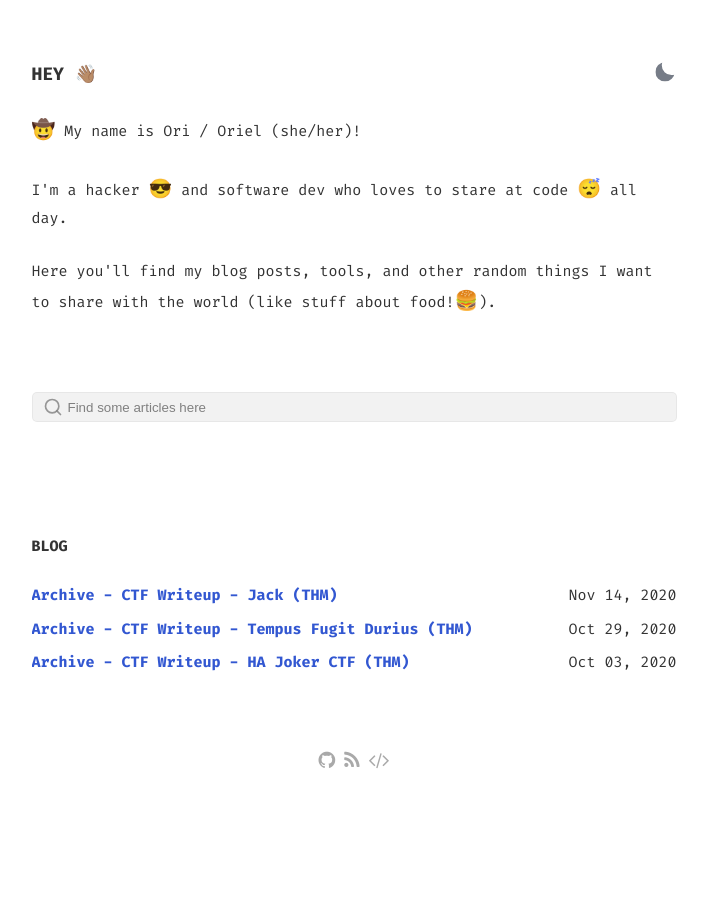
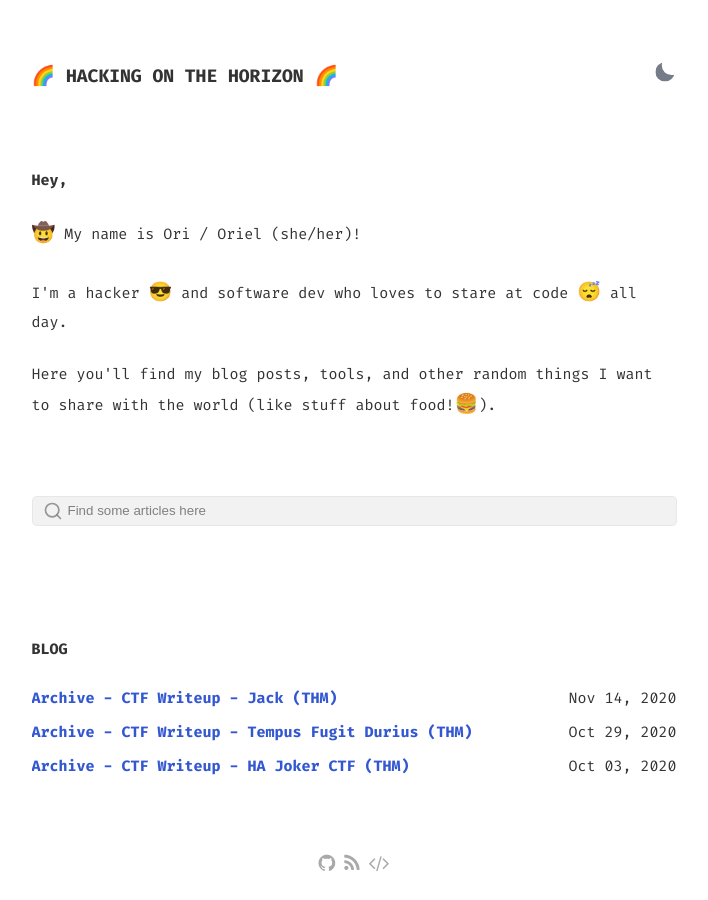
Before and after one commit to OrielOrielOriel/site-old, a Jekyll site: the page built from index.html, in a window 1280 px wide. Shown: the whole page, without its empty margins (286-994 px from the left). Built offline with Jekyll 4.4.1, drawn with Linux system fonts in a browser that asks for light colours.

Commit message:
changed home page emojis

```diff
--- a/index.html
+++ b/index.html
@@ -3,12 +3,19 @@ layout: default
 ---
 <section id="intro">
     <div class="flex-row-between">
-        <h1>Hey 👋🏽</h1>
+        <h1>
+            <a class="emoji">🌈</a>
+            Hacking on the Horizon
+            <a class="emoji">🌈</a>
+        </h1>
         <button title="Change theme" id="theme-toggle" onclick="modeSwitcher()">
             <div></div>
         </button>
     </div>
+    <br/>
+    <br/>
     <div class="bio">
+        <h2>Hey,</h2>
         <p>
             <a class="emoji">🤠</a> My name is Ori / Oriel (she/her)!
             <br>
```
Lines whose indentation alone changed are shown as unchanged.
